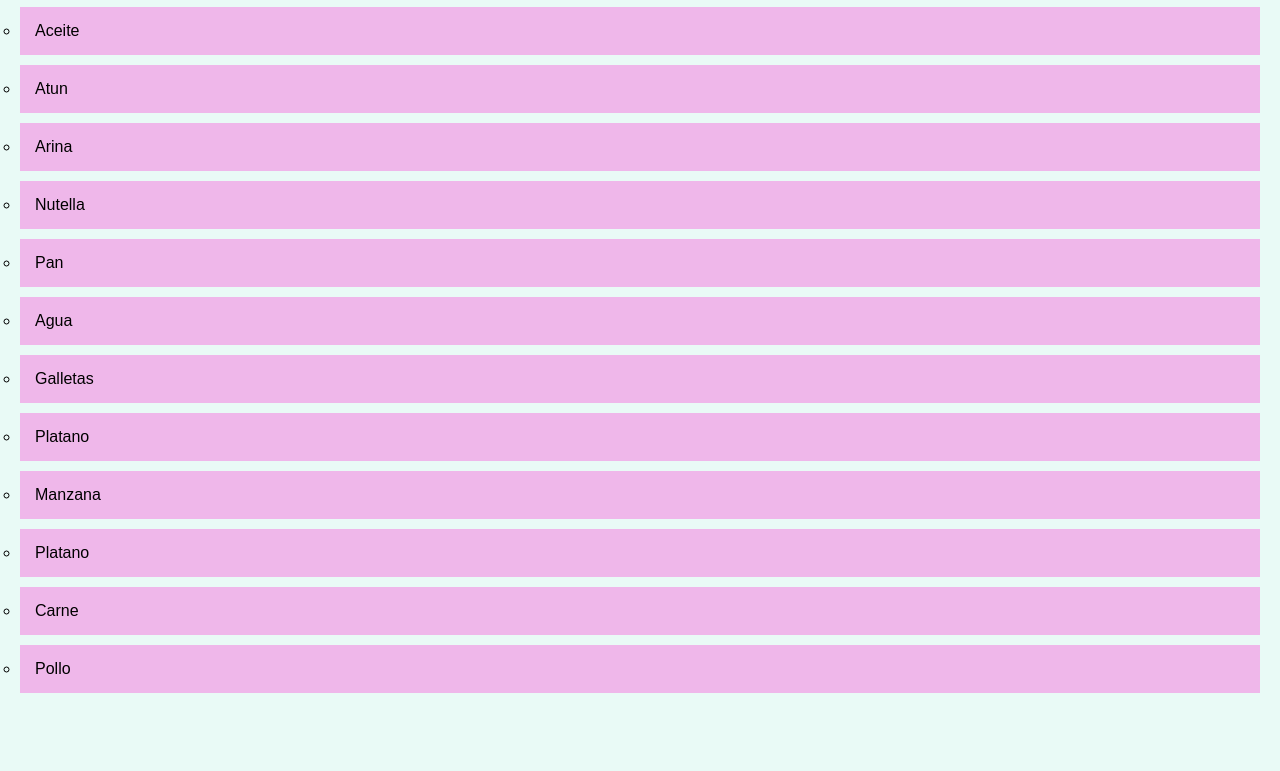
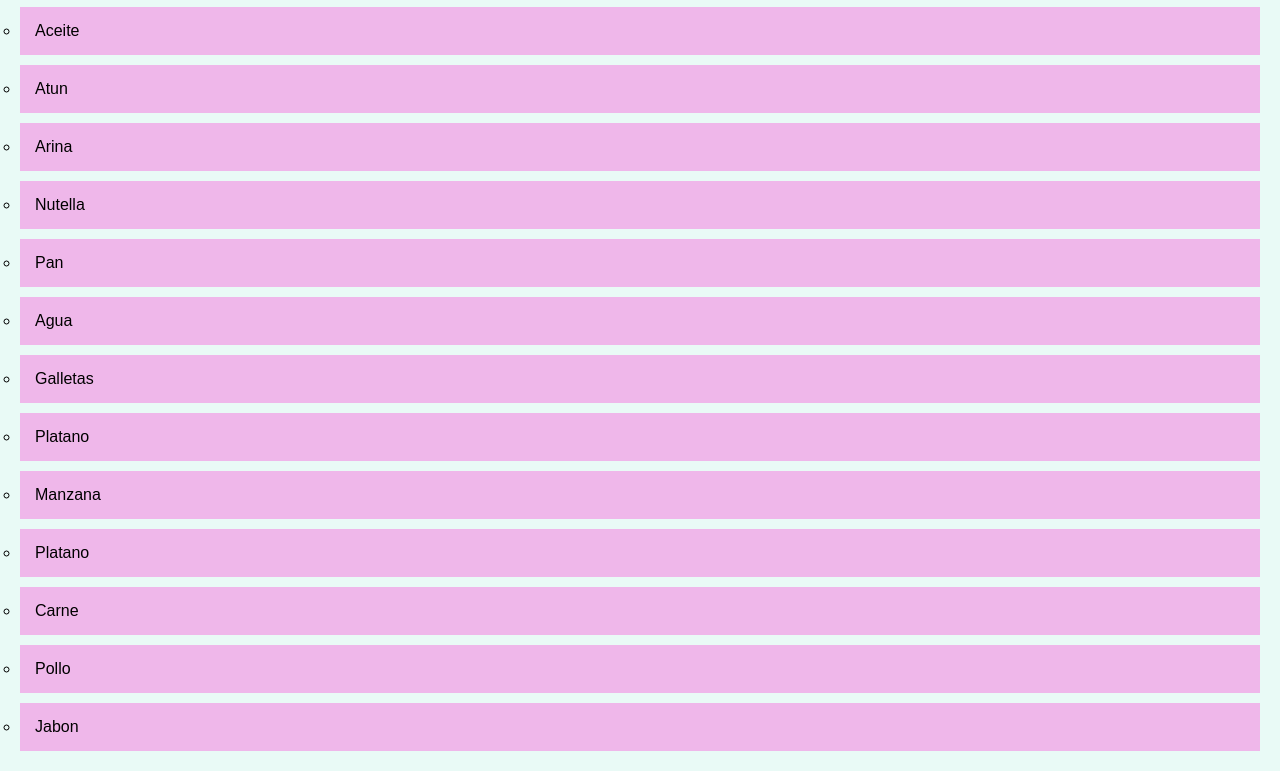
Before and after one commit to Marlene-Suarez/Mi-Computadora, a plain HTML site: page index.html in a window 1280 px wide. Shown: the part 131-902 px from the top of the page. Before the commit the page ends 844 px from the top, so only its background shows below. Drawn offline with Linux system fonts and the light colour scheme.

Commit message:
Octavo commit a mi git hub

```diff
--- a/index.html
+++ b/index.html
@@ -26,6 +26,7 @@
         <li>Platano</li>
         <li>Carne</li>
         <li>Pollo</li>
+        <li>Jabon</li>
 
     </ul>
 </div>
```
